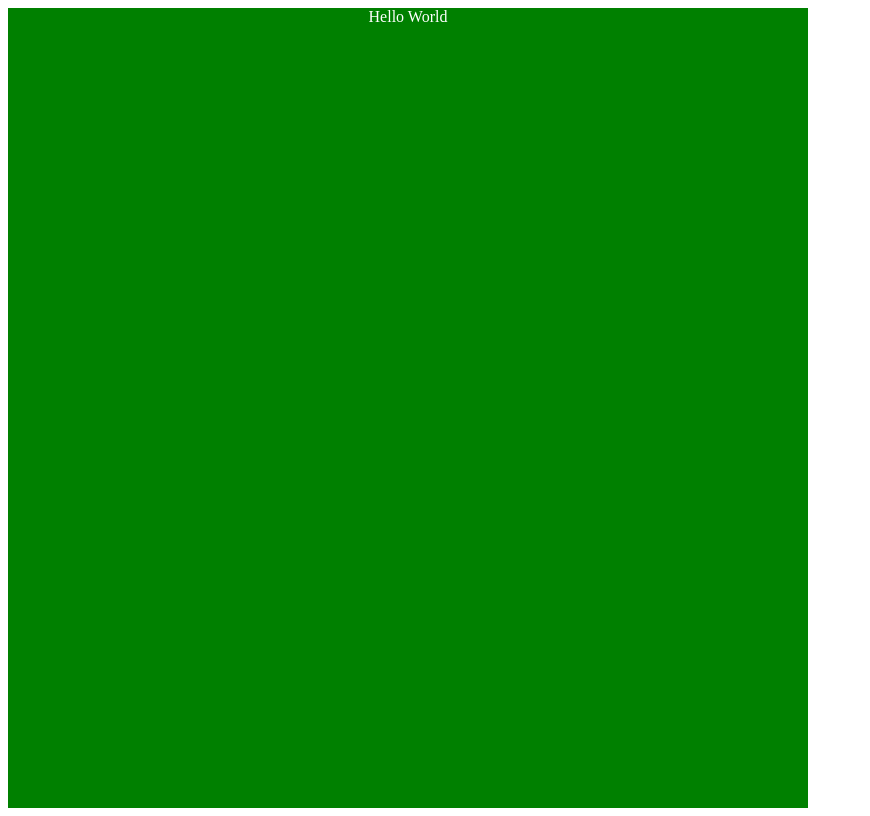
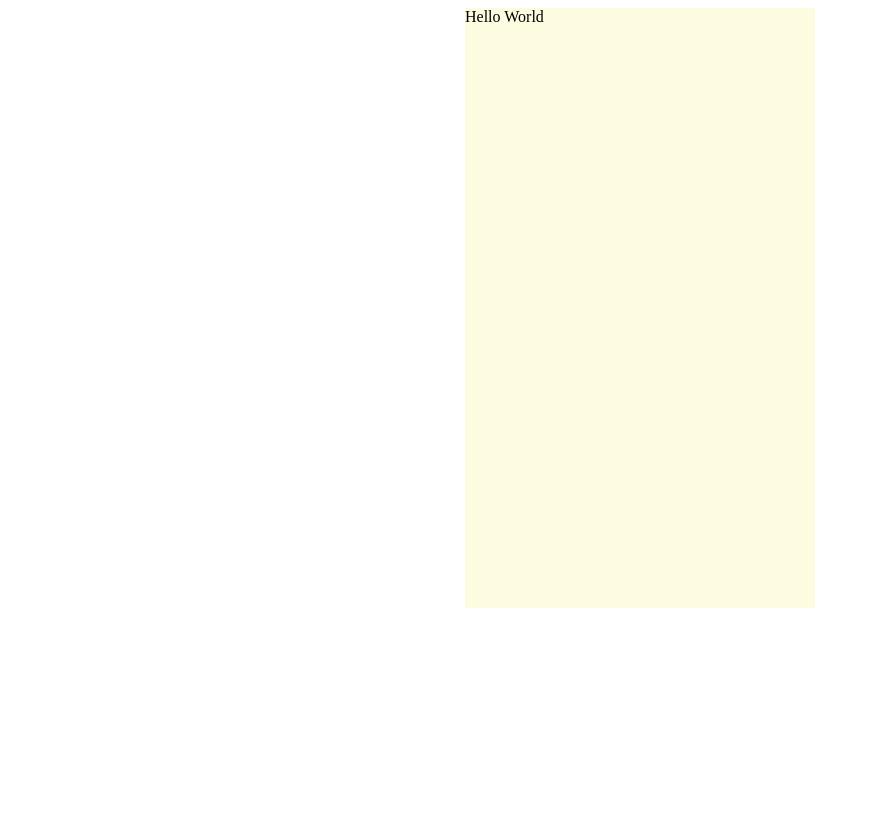
Before and after one commit to carolynzhang18/dont-leaf-me, a React (Create React App) app in the folder client/: page / in a window 1280 px wide. Shown: the whole page, without its empty margins (0-870 px from the left). Built offline with nearby package versions, Linux system fonts and the light colour scheme.

Commit message:
Change screen size

```diff
--- a/client/src/App.css
+++ b/client/src/App.css
@@ -1,5 +1,7 @@
 .container {
-  width: 50rem;
-  height: 50rem;
-  background-color: green;
+  margin: auto;
+  width: 350px;
+  height: 600px;
+  min-height: 600px;
+  background-color: #fdfce0;
 }
--- a/client/src/App.tsx
+++ b/client/src/App.tsx
@@ -3,12 +3,7 @@ import "./App.css";
 import styled from "styled-components";
 
 const App: React.FC = () => {
-  return <AppContainer className="App">Hello World</AppContainer>;
+  return <>Hello World</>;
 };
 
-const AppContainer = styled.div`
-  color: white;
-  text-align: center;
-`;
-
 export default App;
```
Also changed, not shown: client/src/components/growth-stunters/index.tsx (added, +7 -0 lines), 1 other file (tests, documents, lock files or other folders).
